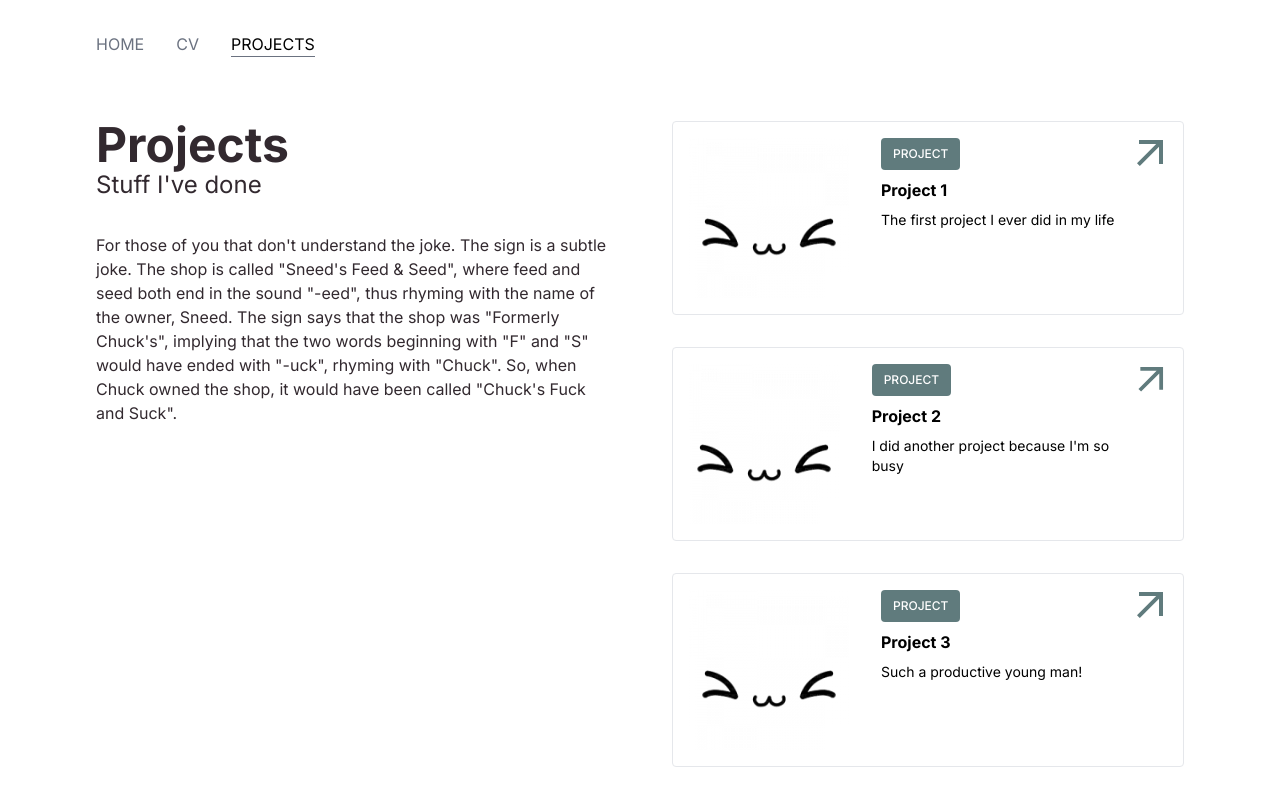
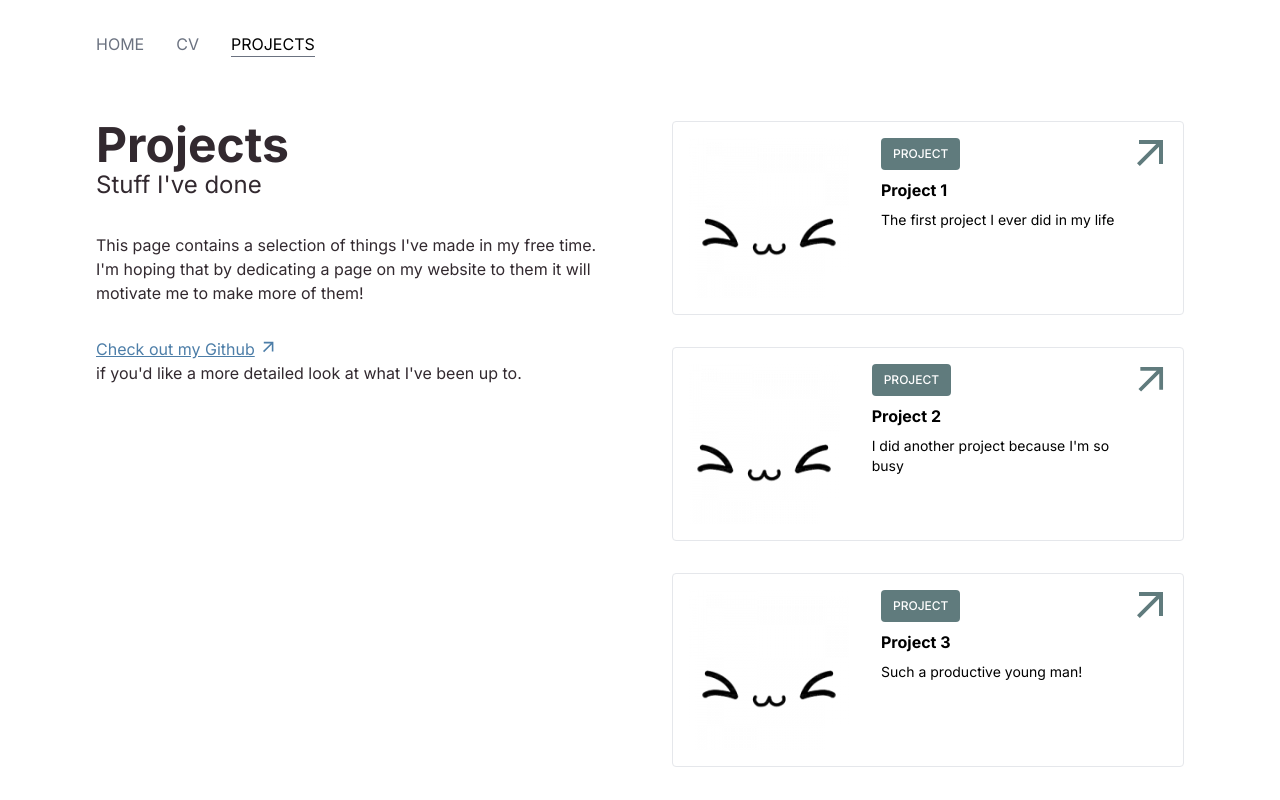
Before and after one commit to jebzley/sebleedotdev, a Next.js app: page /projects in a window 1280 px wide. Built offline with nearby package versions, Linux system fonts and the light colour scheme.

Commit message:
update page copy

```diff
--- a/src/app/projects/page.tsx
+++ b/src/app/projects/page.tsx
@@ -1,4 +1,5 @@
 import { Card } from "@/components/Card";
+import { CustomLink } from "@/components/CustomLink";
 import { PageLayout } from "@/components/PageLayout";
 import { PageTitle } from "@/components/PageTitle";
 
@@ -28,13 +29,16 @@ export default function ProjectsPage() {
       <div className="flex flex-col gap-8">
         <PageTitle title="Projects" subtitle="Stuff I've done" />
         <p>
-          For those of you that don't understand the joke. The sign is a subtle
-          joke. The shop is called "Sneed's Feed & Seed", where feed and seed
-          both end in the sound "-eed", thus rhyming with the name of the owner,
-          Sneed. The sign says that the shop was "Formerly Chuck's", implying
-          that the two words beginning with "F" and "S" would have ended with
-          "-uck", rhyming with "Chuck". So, when Chuck owned the shop, it would
-          have been called "Chuck's Fuck and Suck".
+          This page contains a selection of things I've made in my free time.
+          <br />
+          I'm hoping that by dedicating a page on my website to them it will
+          motivate me to make more of them!
+        </p>
+        <p>
+          <CustomLink href="https://github.com/jebzley" type="external">
+            Check out my Github
+          </CustomLink>{" "}
+          if you'd like a more detailed look at what I've been up to.
         </p>
       </div>
       <ul className="flex flex-col gap-8 group/card-grid list-none">
```
